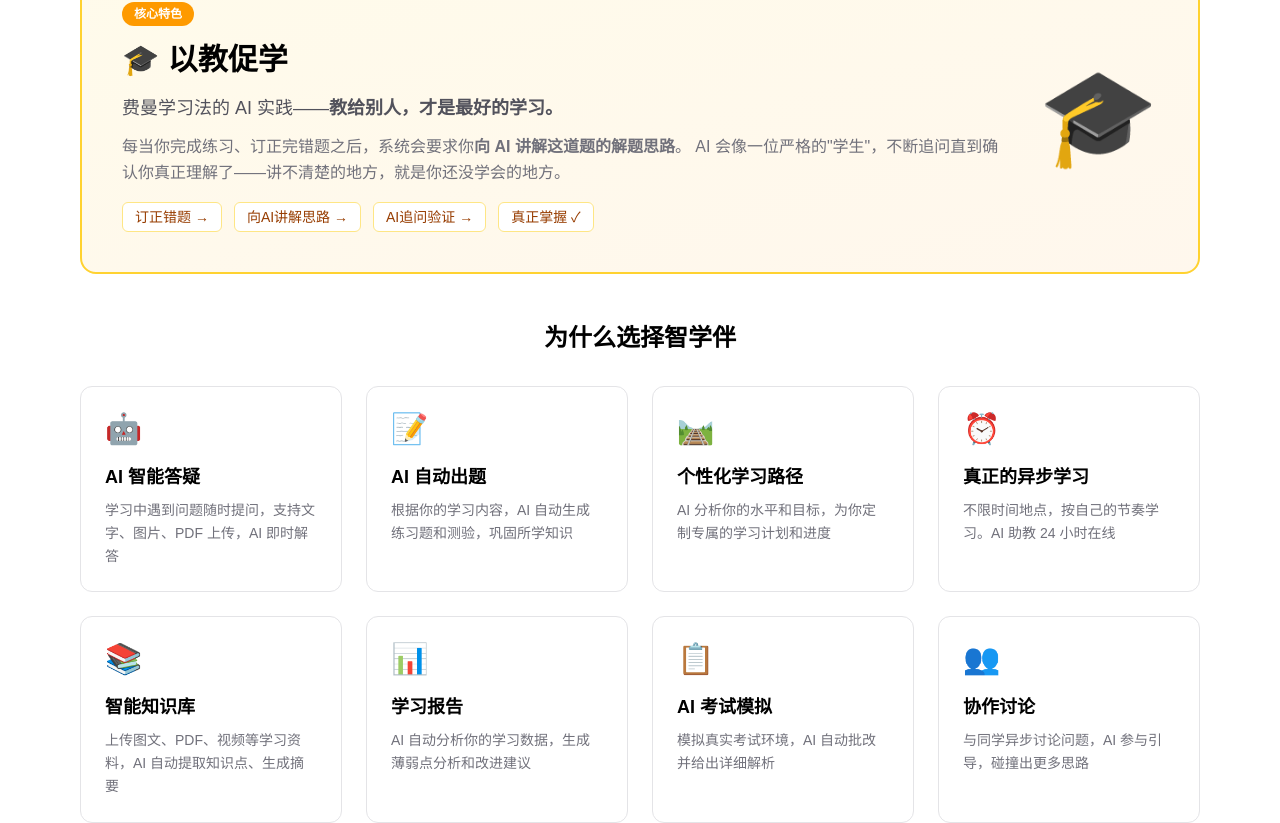
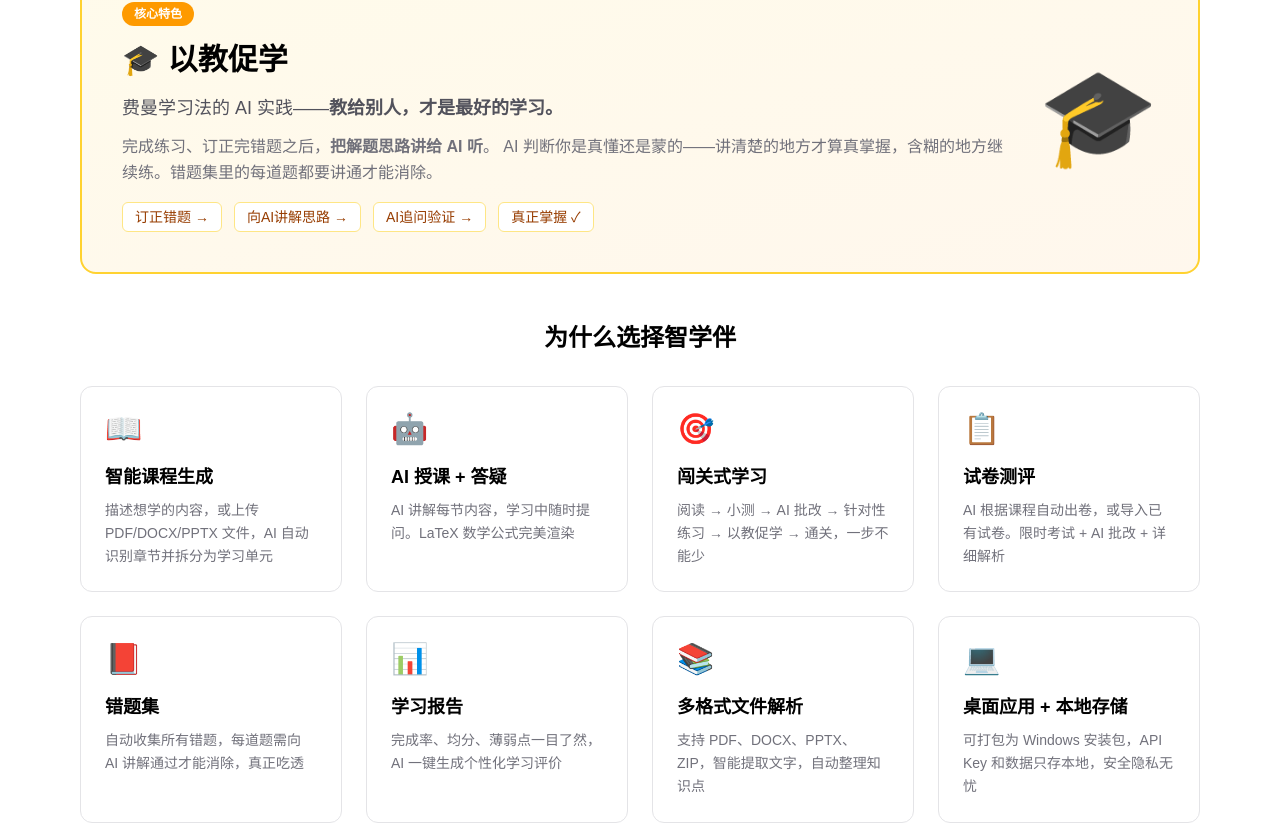
Before and after one commit to YHSome/ZhiXueBan, a Next.js app: page / in a window 1280 px wide. Shown: the part 452-1275 px from the top of the page. Built offline with nearby package versions, Linux system fonts and the light colour scheme.

Commit message:
refine: 主页内容更新，功能卡片与实际一致

```diff
--- a/src/app/page.js
+++ b/src/app/page.js
@@ -5,44 +5,44 @@ export default function Home() {
   // 核心功能介绍
   const features = [
     {
-      icon: "🤖",
-      title: "AI 智能答疑",
-      desc: "学习中遇到问题随时提问，支持文字、图片、PDF 上传，AI 即时解答",
+      icon: "📖",
+      title: "智能课程生成",
+      desc: "描述想学的内容，或上传 PDF/DOCX/PPTX 文件，AI 自动识别章节并拆分为学习单元",
     },
     {
-      icon: "📝",
-      title: "AI 自动出题",
-      desc: "根据你的学习内容，AI 自动生成练习题和测验，巩固所学知识",
+      icon: "🤖",
+      title: "AI 授课 + 答疑",
+      desc: "AI 讲解每节内容，学习中随时提问。LaTeX 数学公式完美渲染",
     },
     {
-      icon: "🛤️",
-      title: "个性化学习路径",
-      desc: "AI 分析你的水平和目标，为你定制专属的学习计划和进度",
+      icon: "🎯",
+      title: "闯关式学习",
+      desc: "阅读 → 小测 → AI 批改 → 针对性练习 → 以教促学 → 通关，一步不能少",
     },
     {
-      icon: "⏰",
-      title: "真正的异步学习",
-      desc: "不限时间地点，按自己的节奏学习。AI 助教 24 小时在线",
+      icon: "📋",
+      title: "试卷测评",
+      desc: "AI 根据课程自动出卷，或导入已有试卷。限时考试 + AI 批改 + 详细解析",
     },
     {
-      icon: "📚",
-      title: "智能知识库",
-      desc: "上传图文、PDF、视频等学习资料，AI 自动提取知识点、生成摘要",
+      icon: "📕",
+      title: "错题集",
+      desc: "自动收集所有错题，每道题需向 AI 讲解通过才能消除，真正吃透",
     },
     {
       icon: "📊",
       title: "学习报告",
-      desc: "AI 自动分析你的学习数据，生成薄弱点分析和改进建议",
+      desc: "完成率、均分、薄弱点一目了然，AI 一键生成个性化学习评价",
     },
     {
-      icon: "📋",
-      title: "AI 考试模拟",
-      desc: "模拟真实考试环境，AI 自动批改并给出详细解析",
+      icon: "📚",
+      title: "多格式文件解析",
+      desc: "支持 PDF、DOCX、PPTX、ZIP，智能提取文字，自动整理知识点",
     },
     {
-      icon: "👥",
-      title: "协作讨论",
-      desc: "与同学异步讨论问题，AI 参与引导，碰撞出更多思路",
+      icon: "💻",
+      title: "桌面应用 + 本地存储",
+      desc: "可打包为 Windows 安装包，API Key 和数据只存本地，安全隐私无忧",
     },
   ];
 
@@ -54,7 +54,7 @@ export default function Home() {
           基于生成式 AI 的异步学习方案
         </h2>
         <p className="text-lg text-purple-100 max-w-2xl mx-auto mb-6">
-          突破时间和空间的限制，让 AI 成为你的私人助教。
+          突破时空限制，以教促学，让 AI 成为你的私人助教。
           随时学、随时问、随时练——学习不再受制于课堂。
         </p>
         <div className="flex gap-4 justify-center items-center">
@@ -98,8 +98,8 @@ export default function Home() {
               费曼学习法的 AI 实践——<strong>教给别人，才是最好的学习。</strong>
             </p>
             <p className="text-zinc-500 dark:text-zinc-400 leading-relaxed mb-4">
-              每当你完成练习、订正完错题之后，系统会要求你<strong>向 AI 讲解这道题的解题思路</strong>。
-              AI 会像一位严格的"学生"，不断追问直到确认你真正理解了——讲不清楚的地方，就是你还没学会的地方。
+              完成练习、订正完错题之后，<strong>把解题思路讲给 AI 听</strong>。
+              AI 判断你是真懂还是蒙的——讲清楚的地方才算真掌握，含糊的地方继续练。错题集里的每道题都要讲通才能消除。
             </p>
             <div className="flex flex-wrap gap-3">
               {["订正错题 →", "向AI讲解思路 →", "AI追问验证 →", "真正掌握 ✓"].map((step) => (
@@ -144,9 +144,9 @@ export default function Home() {
         </h3>
         <div className="flex flex-col md:flex-row gap-8 justify-center">
           {[
-            { step: "1", title: "选择或上传课程", desc: "从课程库中选择，或上传你自己的学习资料（图文/PDF/视频）" },
-            { step: "2", title: "AI 生成学习计划", desc: "AI 分析内容，为你生成个性化学习路径和练习" },
-            { step: "3", title: "边学边问边教", desc: "按节奏学习 → AI答疑 → 做练习 → 订正 → 向AI讲解思路" },
+            { step: "1", title: "配置 API Key", desc: "支持 DeepSeek、OpenAI 等，Key 仅存本地" },
+            { step: "2", title: "创建或导入课程", desc: "描述想学的内容，或上传 PDF/DOCX 文件，AI 自动生成课程" },
+            { step: "3", title: "开始闯关学习", desc: "阅读 → 小测 → 练习 → 以教促学 → 通关，AI 全程陪伴" },
           ].map((s) => (
             <div key={s.step} className="flex-1 text-center">
               <div className="w-12 h-12 bg-indigo-600 text-white rounded-full flex items-center justify-center text-xl font-bold mx-auto mb-4">
```
